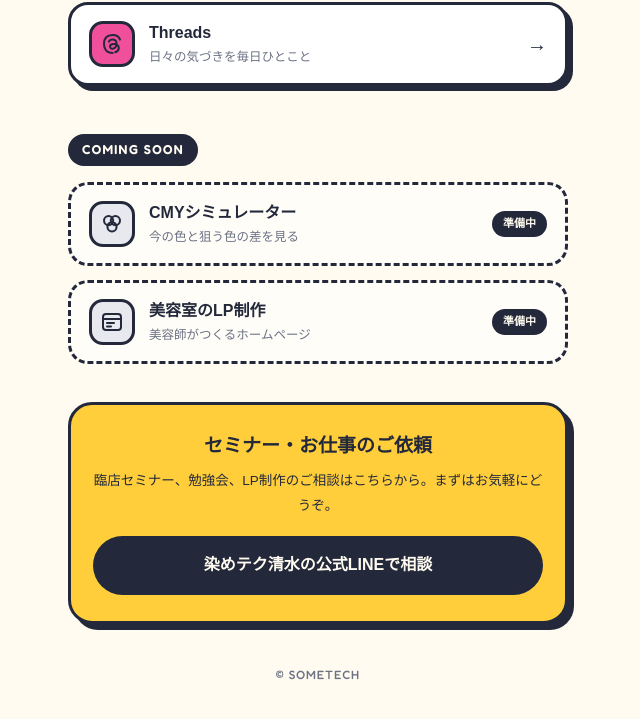
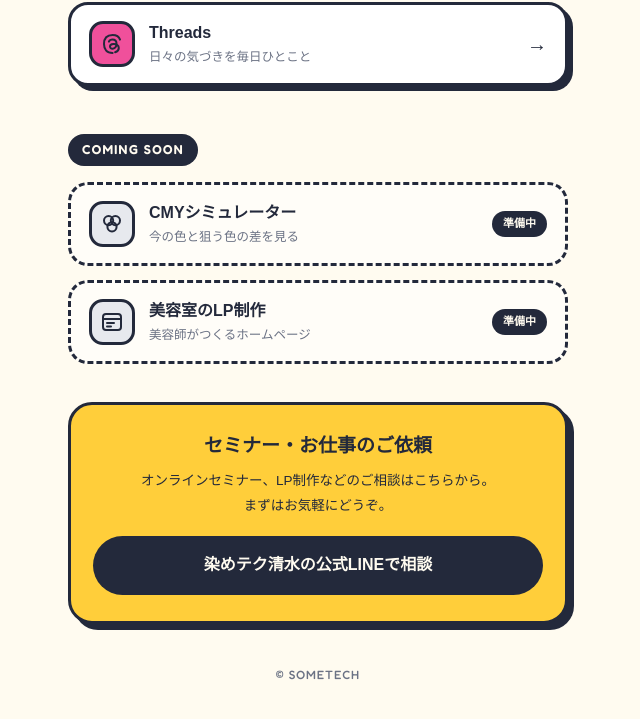
Before and after one commit to sometech-shimizu/sometech-shimizu.github.io, a plain HTML site: page index.html in a window 1280 px wide. Shown: the part 1075-1794 px from the top of the page, without its empty margins (322-962 px from the left). Drawn offline with Linux system fonts and the light colour scheme; a web font is replaced by a local one.

Commit message:
Revise cta text for online seminar and LP制作
Updated the call-to-action text for clarity and specificity.

```diff
--- a/index.html
+++ b/index.html
@@ -416,7 +416,7 @@ footer{
 
   <section class="cta">
     <p class="cta-title">セミナー・お仕事のご依頼</p>
-    <p class="cta-text">臨店セミナー、勉強会、LP制作のご相談はこちらから。まずはお気軽にどうぞ。</p>
+    <p class="cta-text">オンラインセミナー、LP制作などのご相談はこちらから。<br>まずはお気軽にどうぞ。</p>
     <a class="cta-button" href="https://lin.ee/DvwrkTt" target="_blank" rel="noopener">染めテク清水の公式LINEで相談</a>
   </section>
 
```
